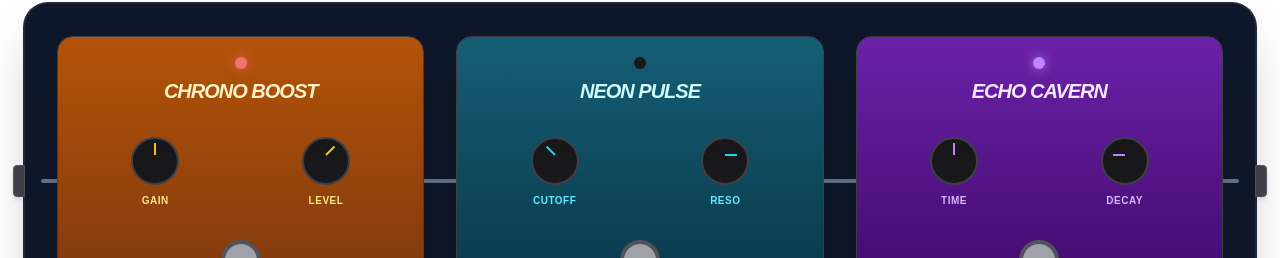
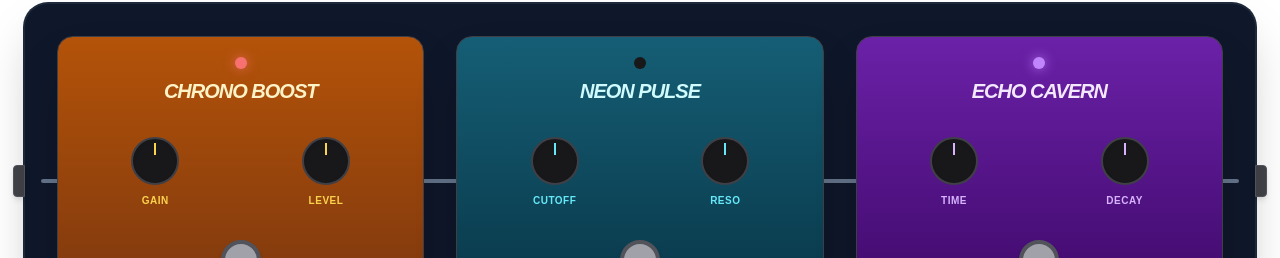
Before and after one commit to SeanAverS/flyrank-capstone, a Next.js app: page / in a window 1280 px wide. Shown: the part 215-473 px from the top of the page. Built offline with nearby package versions, Linux system fonts and the light colour scheme.

Commit message:
refactor: use frame motion library to rotate pedal knobs

```diff
--- a/app/page.tsx
+++ b/app/page.tsx
@@ -3,6 +3,33 @@
 "use client";
 
 import { useState } from "react";
+import { motion, useMotionValue, useTransform } from "framer-motion";
+
+// rotate pedal knobs
+function Knob({ label, color }: { label: string; color: string }) {
+  const rotation = useMotionValue(0);
+
+  return (
+    <div className="text-center select-none">
+      <motion.div
+        className="h-12 w-12 rounded-full bg-zinc-900 border-2 border-zinc-700 flex items-center justify-center relative cursor-grab shadow-inner touch-none"
+        style={{ rotate: rotation }}
+        onDrag={(_, info) => {
+          // increase multiplier to turn knob faster
+          rotation.set(rotation.get() + info.delta.x * 2);
+        }}
+        drag
+        dragConstraints={{ left: 0, right: 0, top: 0, bottom: 0 }}
+        dragElastic={0}
+      >
+        <div className="absolute top-1 w-0.5 h-3" style={{ backgroundColor: color }} />
+      </motion.div>
+      <label className="text-[10px] font-bold uppercase tracking-wider block mt-2" style={{ color: color }}>
+        {label}
+      </label>
+    </div>
+  );
+}
 
 export default function Home() {
   const [isPlaying, setIsPlaying] = useState(false);
@@ -46,7 +73,7 @@ export default function Home() {
         <div className="relative z-10 grid grid-cols-1 md:grid-cols-3 gap-8 items-stretch">
 
           {/* Pedal 1: CHRONO BOOST (Volume/Gain) */}
-          <div className="flex flex-col justify-between rounded-2xl border border-zinc-700 bg-gradient-to-b from-amber-700 to-amber-900 p-5 shadow-2xl text-amber-50">
+          <div className="flex flex-col justify-between rounded-2xl border border-zinc-700 bg-gradient-to-b from-amber-700 to-amber-900 p-5 shadow-2xl text-amber-50 select-none">
             <div>
               <div className="flex flex-col items-center gap-2">
                 <div className={`h-3 w-3 rounded-full transition-all duration-300 ${activePedals.boost ? "bg-red-400 shadow-[0_0_12px_rgba(248,113,113,0.8)]" : "bg-zinc-900"}`} />
@@ -54,20 +81,10 @@ export default function Home() {
               </div>
             </div>
 
-            {/* Knobs Section */}
+            {/* Knobs */}
             <div className="my-8 grid grid-cols-2 gap-4 justify-items-center">
-              <div className="text-center">
-                <div className="h-12 w-12 rounded-full bg-zinc-900 border-2 border-zinc-700 flex items-center justify-center relative cursor-pointer shadow-inner">
-                  <div className="absolute top-1 left-1/2 w-0.5 h-3 bg-amber-400 -translate-x-1/2" />
-                </div>
-                <label className="text-[10px] font-bold uppercase tracking-wider block mt-2 text-amber-200">Gain</label>
-              </div>
-              <div className="text-center">
-                <div className="h-12 w-12 rounded-full bg-zinc-900 border-2 border-zinc-700 flex items-center justify-center relative cursor-pointer shadow-inner">
-                  <div className="absolute top-1 left-1/2 w-0.5 h-3 bg-amber-400 -translate-x-1/2 rotate-45 origin-bottom" />
-                </div>
-                <label className="text-[10px] font-bold uppercase tracking-wider block mt-2 text-amber-200">Level</label>
-              </div>
+              <Knob label="Gain" color="#fcd34d" />
+              <Knob label="Level" color="#fcd34d" />
             </div>
 
             {/* Stomp Switch */}
@@ -81,7 +98,7 @@ export default function Home() {
           </div>
 
           {/* Pedal 2: NEON PULSE (Wah / Filter Component) */}
-          <div className="flex flex-col justify-between rounded-2xl border border-zinc-700 bg-gradient-to-b from-cyan-800 to-cyan-950 p-5 shadow-2xl text-cyan-50">
+          <div className="flex flex-col justify-between rounded-2xl border border-zinc-700 bg-gradient-to-b from-cyan-800 to-cyan-950 p-5 shadow-2xl text-cyan-50 select-none">
             <div>
               <div className="flex flex-col items-center gap-2">
                 <div className={`h-3 w-3 rounded-full transition-all duration-300 ${activePedals.filter ? "bg-cyan-400 shadow-[0_0_12px_rgba(34,211,238,0.8)]" : "bg-zinc-900"}`} />
@@ -91,21 +108,11 @@ export default function Home() {
 
             {/* Knobs */}
             <div className="my-8 grid grid-cols-2 gap-4 justify-items-center">
-              <div className="text-center">
-                <div className="h-12 w-12 rounded-full bg-zinc-900 border-2 border-zinc-700 flex items-center justify-center relative cursor-pointer shadow-inner">
-                  <div className="absolute top-1 left-1/2 w-0.5 h-3 bg-cyan-400 -translate-x-1/2 -rotate-45 origin-bottom" />
-                </div>
-                <label className="text-[10px] font-bold uppercase tracking-wider block mt-2 text-cyan-300">Cutoff</label>
-              </div>
-              <div className="text-center">
-                <div className="h-12 w-12 rounded-full bg-zinc-900 border-2 border-zinc-700 flex items-center justify-center relative cursor-pointer shadow-inner">
-                  <div className="absolute top-1 left-1/2 w-0.5 h-3 bg-cyan-400 -translate-x-1/2 rotate-90 origin-bottom" />
-                </div>
-                <label className="text-[10px] font-bold uppercase tracking-wider block mt-2 text-cyan-300">Reso</label>
-              </div>
+              <Knob label="Cutoff" color="#67e8f9" /> {/* Tailwind cyan-300 */}
+              <Knob label="Reso" color="#67e8f9" />
             </div>
 
-            {/* Engage Switxh */}
+            {/* Engage Switch */}
             <div className="flex flex-col items-center mt-auto">
               <button
                 onClick={() => togglePedal("filter")}
@@ -116,7 +123,7 @@ export default function Home() {
           </div>
 
           {/* Pedal 3: ECHO CAVERN (Delay Effect) */}
-          <div className="flex flex-col justify-between rounded-2xl border border-zinc-700 bg-gradient-to-b from-purple-800 to-purple-950 p-5 shadow-2xl text-purple-50">
+          <div className="flex flex-col justify-between rounded-2xl border border-zinc-700 bg-gradient-to-b from-purple-800 to-purple-950 p-5 shadow-2xl text-purple-50 select-none">
             <div>
               <div className="flex flex-col items-center gap-2">
                 <div className={`h-3 w-3 rounded-full transition-all duration-300 ${activePedals.delay ? "bg-purple-400 shadow-[0_0_12px_rgba(192,132,252,0.8)]" : "bg-zinc-900"}`} />
@@ -126,18 +133,8 @@ export default function Home() {
 
             {/* Knobs */}
             <div className="my-8 grid grid-cols-2 gap-4 justify-items-center">
-              <div className="text-center">
-                <div className="h-12 w-12 rounded-full bg-zinc-900 border-2 border-zinc-700 flex items-center justify-center relative cursor-pointer shadow-inner">
-                  <div className="absolute top-1 left-1/2 w-0.5 h-3 bg-purple-400 -translate-x-1/2" />
-                </div>
-                <label className="text-[10px] font-bold uppercase tracking-wider block mt-2 text-purple-300">Time</label>
-              </div>
-              <div className="text-center">
-                <div className="h-12 w-12 rounded-full bg-zinc-900 border-2 border-zinc-700 flex items-center justify-center relative cursor-pointer shadow-inner">
-                  <div className="absolute top-1 left-1/2 w-0.5 h-3 bg-purple-400 -translate-x-1/2 -rotate-90 origin-bottom" />
-                </div>
-                <label className="text-[10px] font-bold uppercase tracking-wider block mt-2 text-purple-300">Decay</label>
-              </div>
+              <Knob label="Time" color="#d8b4fe" />
+              <Knob label="Decay" color="#d8b4fe" />
             </div>
 
             {/* Engage Switch */}
```
